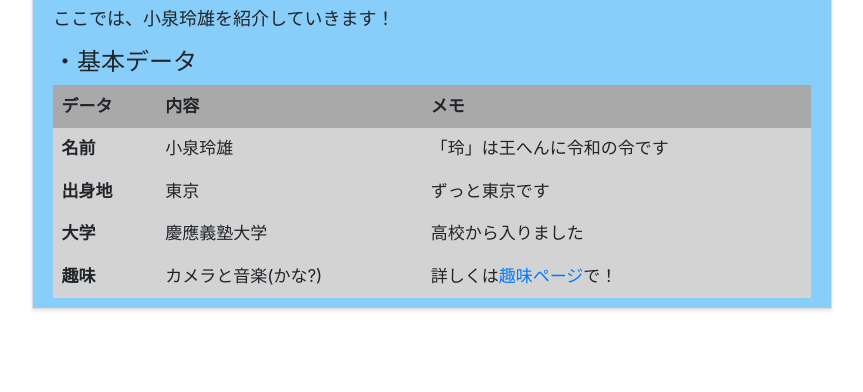
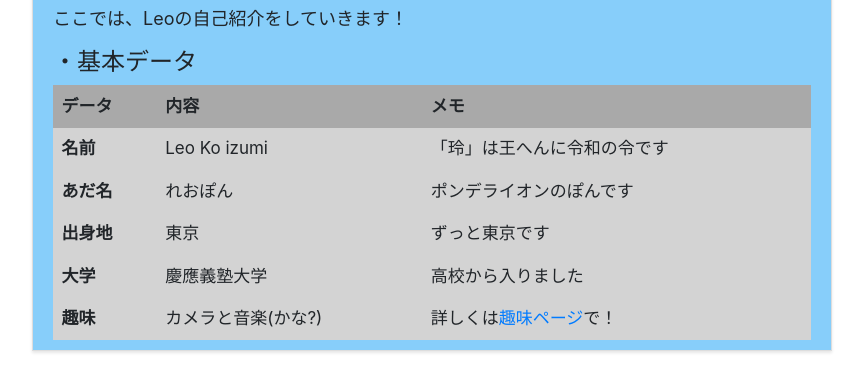
Before and after one commit to leopon55/leopon55.github.io, a plain HTML site: page index.html in a window 1280 px wide. Shown: the part 198-590 px from the top of the page, without its empty margins (208-1071 px from the left). Drawn offline with Linux system fonts and the light colour scheme.

Commit message:
漢字フルネームを消しました（個人情報的に）

```diff
--- a/index.html
+++ b/index.html
@@ -24,7 +24,7 @@ content="width=device-width, user-scalable=no, initial-scale=1.0, maximum-scale=
     </header>
 <section>
     <h2>ようこそ！私のwebサイトヘ！</h2>
-    <p>ここでは、小泉玲雄を紹介していきます！
+    <p>ここでは、Leoの自己紹介をしていきます！
         </p>
 <h3>・基本データ</h3>
 <table>
@@ -35,10 +35,16 @@ content="width=device-width, user-scalable=no, initial-scale=1.0, maximum-scale=
     </tr>
     <tr>
         <td><b>名前</b></td>
-        <td>小泉玲雄</td>
+        <td>Leo Ko izumi</td>
         <td>「玲」は王へんに令和の令です</td>
 
     </tr>
+    <tr>
+            <td><b>あだ名</b></td>
+            <td>れおぽん</td>
+            <td>ポンデライオンのぽんです</td>
+
+        </tr>
     <tr>
         <td><b>出身地</b></td>
         <td>東京</td>
```
Also changed, not shown: syumi.html (+1 -1 lines).
